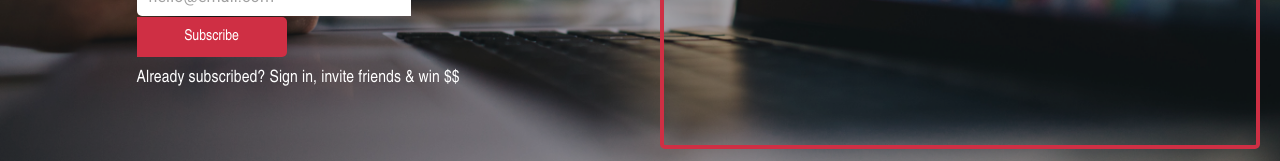
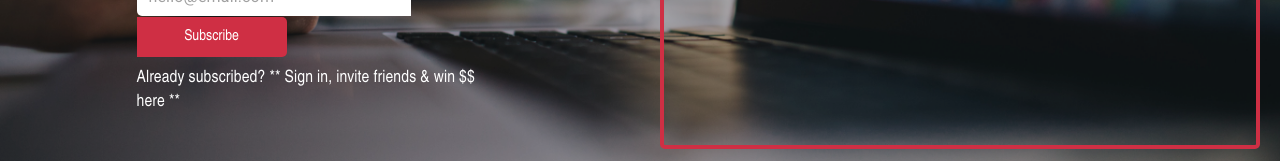
Before and after one commit to engineerbaraazakariya/Prelaunchproject2020, a React (Create React App) app: page / in a window 1280 px wide. Shown: the part 426-587 px from the top of the page. Built offline with nearby package versions, Linux system fonts and the light colour scheme.

Commit message:
update already subscribed line w/ here

```diff
--- a/src/components/pages/home.js
+++ b/src/components/pages/home.js
@@ -27,7 +27,7 @@ export default function Home() {
                       <EmailInput />
                     </div>
                     <a href="#" className="already-text">
-                      Already subscribed? Sign in, invite friends & win $$
+                      Already subscribed? ** Sign in, invite friends & win $$ here **
                     </a>
                   </div>
                 </div>
```
